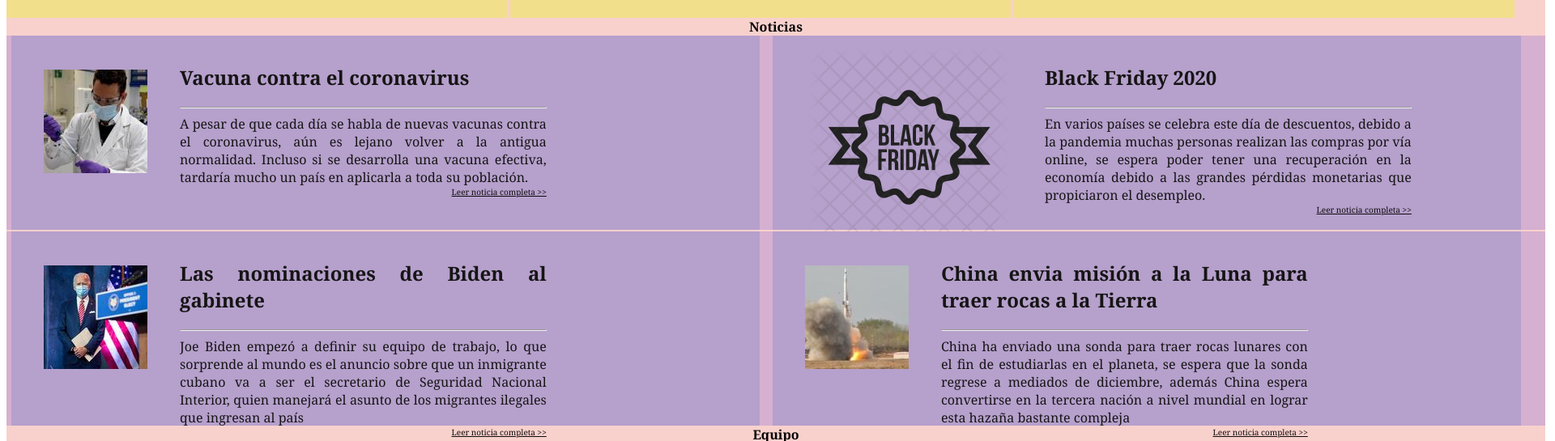
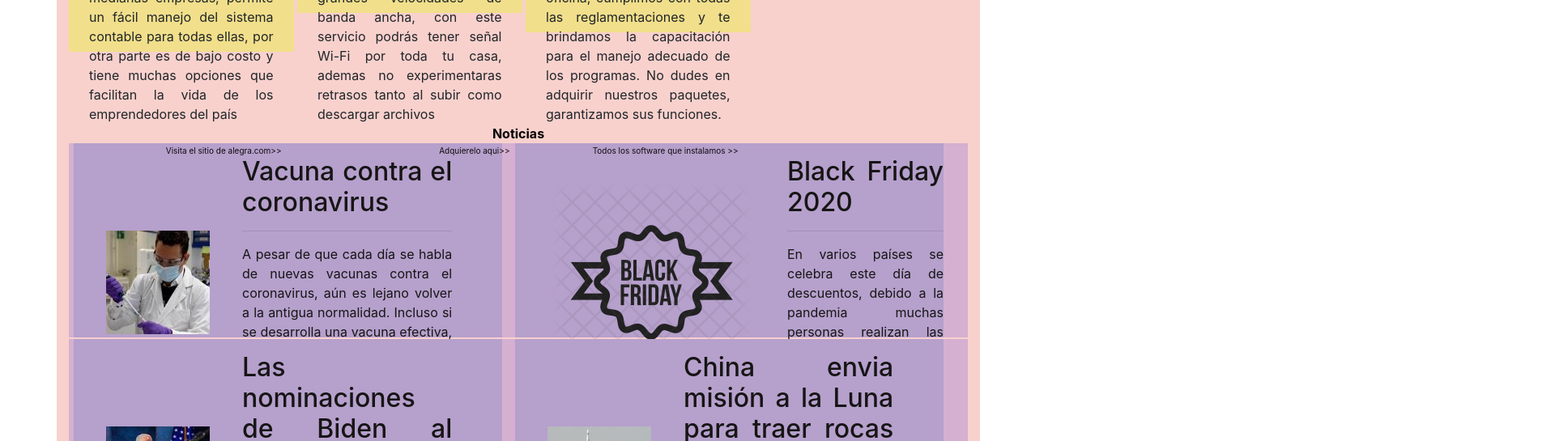
Before and after one commit to AlejandraRo/semana-1-133, a website: page src/index.html in a window 1280 px wide. Shown: the part 824-1369 px from the top of the page at 81% size, 1920 px wide, since content can reach past the window. Drawn offline with nearby package versions, Linux system fonts and the light colour scheme; files whose address does not match are found by name.

Commit message:
Bootstrap agregado

```diff
--- a/src/index.html
+++ b/src/index.html
@@ -6,6 +6,7 @@
     <meta http-equiv="X-UA-Compatible" content="ie=edge">
     <title>Sprint 1</title>
     <link rel="stylesheet" href="css/styles.css">
+    <link rel="stylesheet" href="https://cdn.jsdelivr.net/npm/bootstrap@4.5.3/dist/css/bootstrap.min.css" integrity="sha384-TX8t27EcRE3e/ihU7zmQxVncDAy5uIKz4rEkgIXeMed4M0jlfIDPvg6uqKI2xXr2" crossorigin="anonymous">
     <script src="https://kit.fontawesome.com/a076d05399.js"></script>
 </head>
 <body>
@@ -307,7 +308,7 @@
     </footer>
     </div>
 </div>
-</div>
-</div>
+<script src="https://code.jquery.com/jquery-3.5.1.slim.min.js" integrity="sha384-DfXdz2htPH0lsSSs5nCTpuj/zy4C+OGpamoFVy38MVBnE+IbbVYUew+OrCXaRkfj" crossorigin="anonymous"></script>
+<script src="https://cdn.jsdelivr.net/npm/bootstrap@4.5.3/dist/js/bootstrap.bundle.min.js" integrity="sha384-ho+j7jyWK8fNQe+A12Hb8AhRq26LrZ/JpcUGGOn+Y7RsweNrtN/tE3MoK7ZeZDyx" crossorigin="anonymous"></script>
 </body>
 </html>
```
